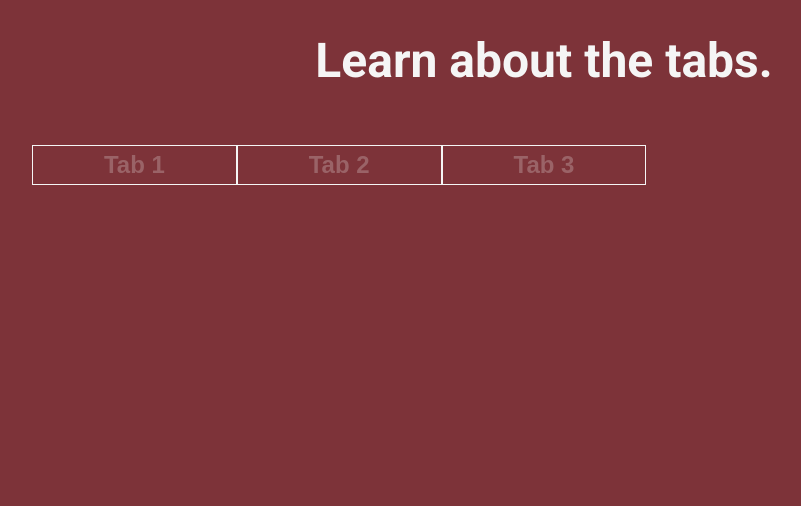
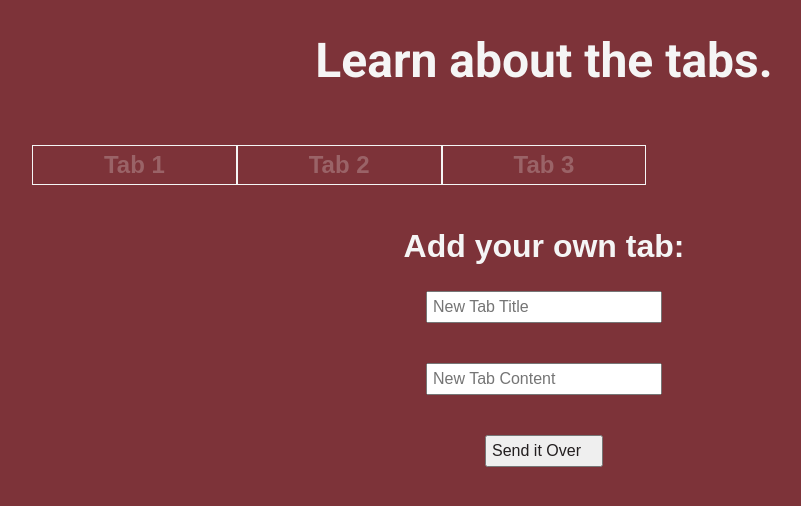
Before and after one commit to mludwigs/learning-javascript, a plain HTML site: page 3-creating-tabs/index.html in a window 1280 px wide. Shown: the whole page, without its empty margins (96-897 px from the left). Drawn offline with Linux system fonts and the light colour scheme.

Commit message:
Adding in user input form.

```diff
--- a/3-creating-tabs/css/main.css
+++ b/3-creating-tabs/css/main.css
@@ -18,6 +18,12 @@ html {
 h1 {
 	color: #f5f5f5;
 	font-size: 3em;
+	font-weight: 700;
+}
+
+h2 {
+	color: #f5f5f5;
+	font-size: 2em;
 	font-weight: 700;
 }
 
@@ -100,7 +106,15 @@ span {
 ###  Forms  ###
 ~~~~~~~~~~~~~*/
 
-/*form {
+#user-input {
+	padding-top: 80px;
+	width: 80%;
+	display: block;
+	margin: 0px auto;
+	text-align: center;
+}
+
+form {
 	width: 40%;
 	margin: 0px auto;
 }
@@ -122,4 +136,4 @@ input {
 	font-weight: 400;
 	padding: 5px 5px;
 	border: 1px solid #f5f5f5;
-}*/
+}
--- a/3-creating-tabs/index.html
+++ b/3-creating-tabs/index.html
@@ -28,11 +28,19 @@
 				<li><p id="tab3" class="tab-titles"></p></li>
 			</ul>
 		</section>
-		<div id="tabs-content">
+		<section id="tabs-content">
 			<p id="tabContent1" class="tab-contents"></p>
 			<p id="tabContent2" class="tab-contents"></p>
 			<p id="tabContent3" class="tab-contents"></p>
-		</div>
+		</section>
+		<section id="user-input">
+			<h2>Add your own tab:</h2>
+			<form>
+				<input type="text" id="user-title" placeholder="New Tab Title">
+				<input type="text" id="user-content" placeholder="New Tab Content">
+				<input type="submit" value="Send it Over">
+			</form>
+		</section>
 	<!-- ### EDITABLE JS/JQUERY INCLUDE ### -->
 	<script type="text/javascript" src="js/main.js"></script>
 	</body>
--- a/3-creating-tabs/js/main.js
+++ b/3-creating-tabs/js/main.js
@@ -1,5 +1,3 @@
-// Check this out for adding/removing class: https://developer.mozilla.org/en-US/docs/Web/API/Element.classList
-
 (function() {
 
   tabTitles = ["Tab 1", "Tab 2", "Tab 3"];
@@ -62,8 +60,6 @@
     runPageEvents();
   }
 
-
-
   window.addEventListener("load", runPageFunctions);
 
 })();
```
